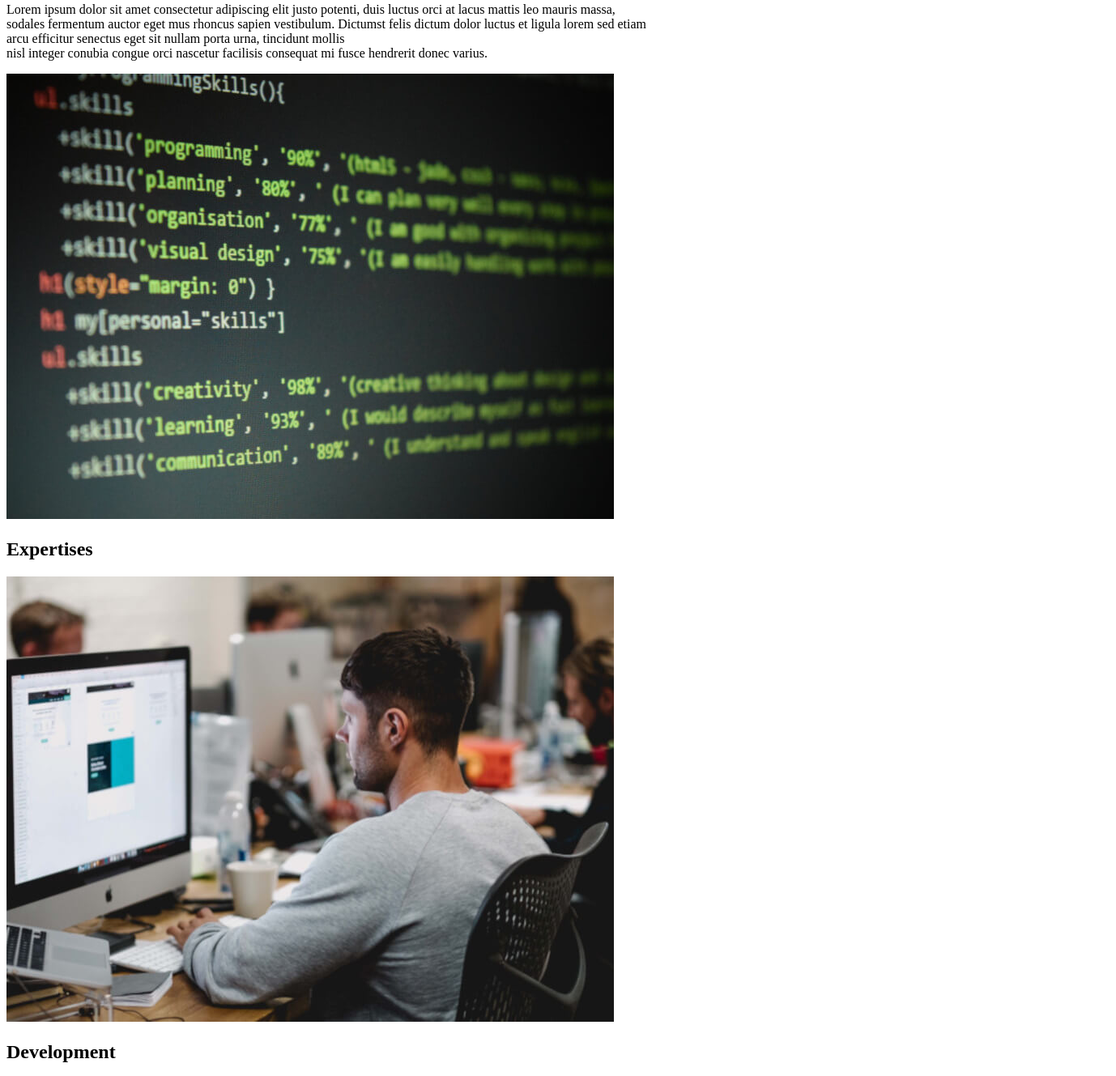
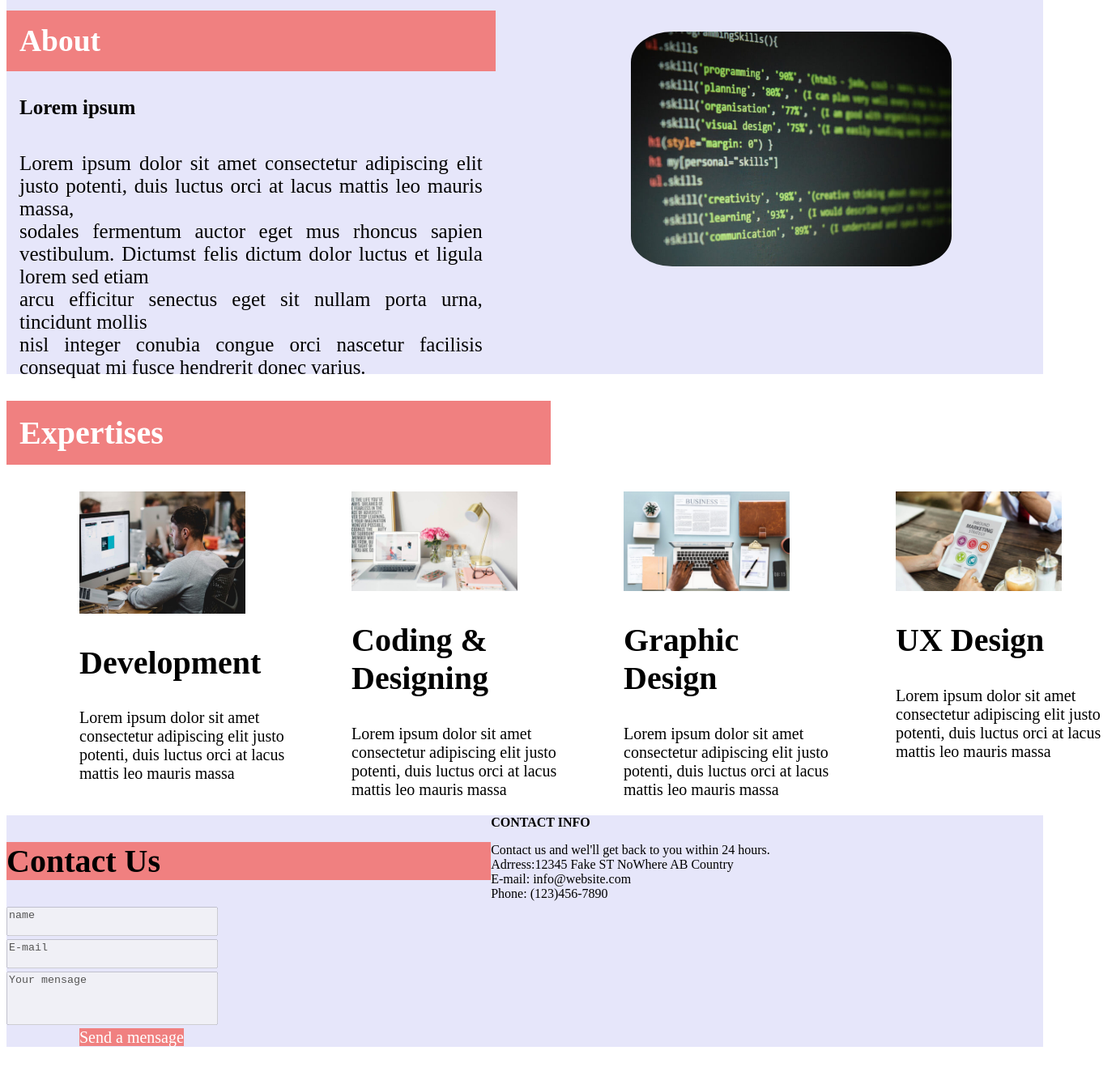
Before and after one commit to thegabriew/projeto_ii_twebs1, a plain HTML site: page index.html in a window 1280 px wide. Shown: the part 906-2235 px from the top of the page at 81% size, 1378 px wide, since content can reach past the window. After the commit the page ends 2207 px from the top, so only its background shows below. Drawn offline with Linux system fonts and the light colour scheme; files that its build step writes are made by us from their sources; files whose address does not match are found by name.

Commit message:
Update style.css

```diff
--- a/css/style.css
+++ b/css/style.css
@@ -5,11 +5,11 @@ body{
     display: grid;
     background-image: url(../imgs/header.jpg);
     background-size: 100%;
-    height: 100vh;
+    height: 110vh;
     grid-template-columns: auto;
     grid-template-rows: 20% 80%;
     grid-template-areas:
-    "menu"
+    "menuinicial"
     "texto"
     ;
 
@@ -21,23 +21,36 @@ body{
     height: 50px;
     position: relative;
     left: 60px;
+    display: inline-block;
+}
+
+.logoaux{
+    grid-area: logo;
+}
+
+.topicos{
+
+    grid-area: topico;
 }
 
 .menu{
 
-display: grid;
-grid-area: menu;
-grid-template-columns: auto auto;
+
+grid-template-columns: auto;
  width: 100%;
  z-index: 1;
  background-color: white;
- width: 100%;
  position: fixed;
- height: 60px;
+ height: 65px;
  grid-template-areas:
- "logo menu";
+ "logo topico";
 
 
+}
+
+.aux{
+
+    grid-area: menuinicial;
 }
 
 .menu ul{
@@ -48,11 +61,10 @@ grid-template-columns: auto auto;
 }
 
 .menu ul li{
-    display: inline;
+    display: inline-block;
 }
 
 .menu ul li a{
-    display: inline-block;
     color: black;
     text-decoration: none;
     padding: 3rem;
@@ -63,9 +75,7 @@ grid-template-columns: auto auto;
     color:#F08080;
 }
 
-.opcoes{
-    grid-area: op;
-}
+
 
 .txt1{
 
@@ -92,3 +102,224 @@ grid-template-columns: auto auto;
     margin-left:47%;
 
 }
+
+.tela2{
+
+    background-color: #E6E6FA;
+    height:60vh;
+    display: grid;
+    grid-template-columns: auto auto;
+    grid-template-areas:
+    "txt2 img";
+}
+
+.tela2 h1{
+    padding: 1rem;
+    background-color: #F08080;
+    color: white;
+    width: 80%;
+}
+
+.tela2 p{
+    padding: 1rem;
+    text-align: justify;
+    width: 80%;
+}
+
+.tela2 b{
+    padding: 1rem;
+}
+
+.txttela2{
+    grid-area: txt2;
+}
+
+.txttela22{
+    font-size: 25px;
+}
+
+.imgtela2 img{
+    grid-area: img;
+}
+
+.imgtt2 img{
+    width: 70%;
+    border-radius: 13%;
+    margin-left: 10%;
+    margin-top: 10%;
+}
+
+.tela3{
+
+    display: grid;
+
+
+}
+
+.objetos{
+
+    display: grid;
+    gap: 5rem;
+    width: 100%;
+    grid-template-columns: 20% 20% 20% 20%;
+    grid-template-areas:
+    "o1 o2 o3 o4";
+    margin-left: 90px;
+
+}
+
+.tela3 h1{
+
+    padding: 1rem;
+    background-color: #F08080;
+    color: white;
+    width: 50%;
+    font-size: 40px;
+}
+
+.tela3o1{
+    grid-area: o1;
+}
+
+
+.ob1{
+    width: 100%;
+}
+
+
+
+.ob1 h2{
+
+    font-size: 40px;
+
+}
+
+.ob1 p{
+
+    font-size: 20px;
+
+}
+
+.ob1 img{
+
+    width: 80%;
+}
+
+.ob2{
+    width: 100%;
+}
+
+.tela3o2{
+    grid-area: o2;
+}
+
+.ob2 h2{
+
+    font-size: 40px;
+
+}
+
+.ob2 p{
+
+    font-size: 20px;
+
+}
+
+.ob2 img{
+
+    width: 80%;
+}
+
+.ob3{
+    width: 100%;
+}
+
+.tela3o3{
+    grid-area: o3;
+}
+
+.ob3 h2{
+
+    font-size: 40px;
+
+}
+
+.ob3 p{
+
+    font-size: 20px;
+
+}
+
+.ob3 img{
+
+    width: 80%;
+}
+
+.tela4o4{
+    grid-area: o4;
+}
+
+.ob4 h2{
+
+    font-size: 40px;
+
+}
+
+.ob4 p{
+
+    font-size: 20px;
+
+}
+
+.ob4 img{
+
+    width: 80%;
+}
+
+textarea{
+
+    resize: none;
+    min-width: 40%;
+    max-width: 80%;
+
+}
+
+.tela4{
+
+    display: grid;
+    grid-template-columns: auto auto;
+    grid-template-areas:
+    "msg texto4";
+    background-color: #E6E6FA;
+}
+
+.ym{
+    height: 60px;
+}
+
+.texto4{
+
+    grid-area: texto4;
+
+}
+
+.msg{
+
+grid-area: msg;
+
+}
+
+.tela4 h1{
+
+    background-color: #F08080;
+    font-size: 40px;
+}
+
+.tela4 a{
+
+    background-color: #F08080;
+    color: white;
+    font-size: 20px;
+    margin-left: 90px;
+    width: 100px;
+}
```
